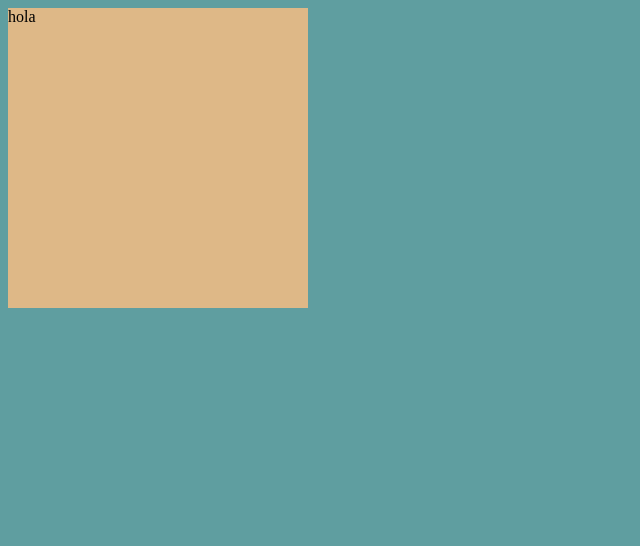
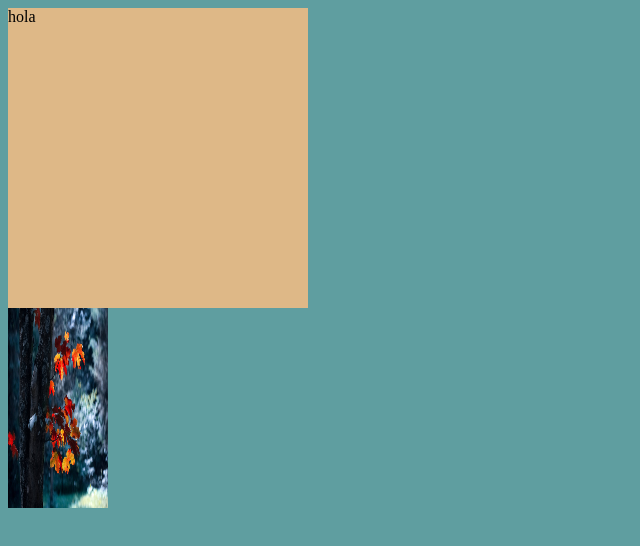
Before and after one commit to JoelR19/Prueba, a plain HTML site: page index.html in a window 1280 px wide. Shown: the whole page, without its empty margins (0-640 px from the left). Drawn offline with Linux system fonts and the light colour scheme.

Commit message:
rama de ernesto

```diff
--- a/index.html
+++ b/index.html
@@ -9,5 +9,7 @@
 <body>
     <div>hola
     </div>
+
+    <img src="./img/best-hd-autumn-leaves-57tbt9tq3xf3vdm2.jpg" alt="">
 </body>
 </html>
--- a/styles.css
+++ b/styles.css
@@ -7,3 +7,7 @@ div{
     height: 300px;
     background-color: burlywood;
 }
+img{
+    width: 100px;
+    height: 200px;
+}
```
Also changed, not shown: img/best-hd-autumn-leaves-57tbt9tq3xf3vdm2.jpg (added).
